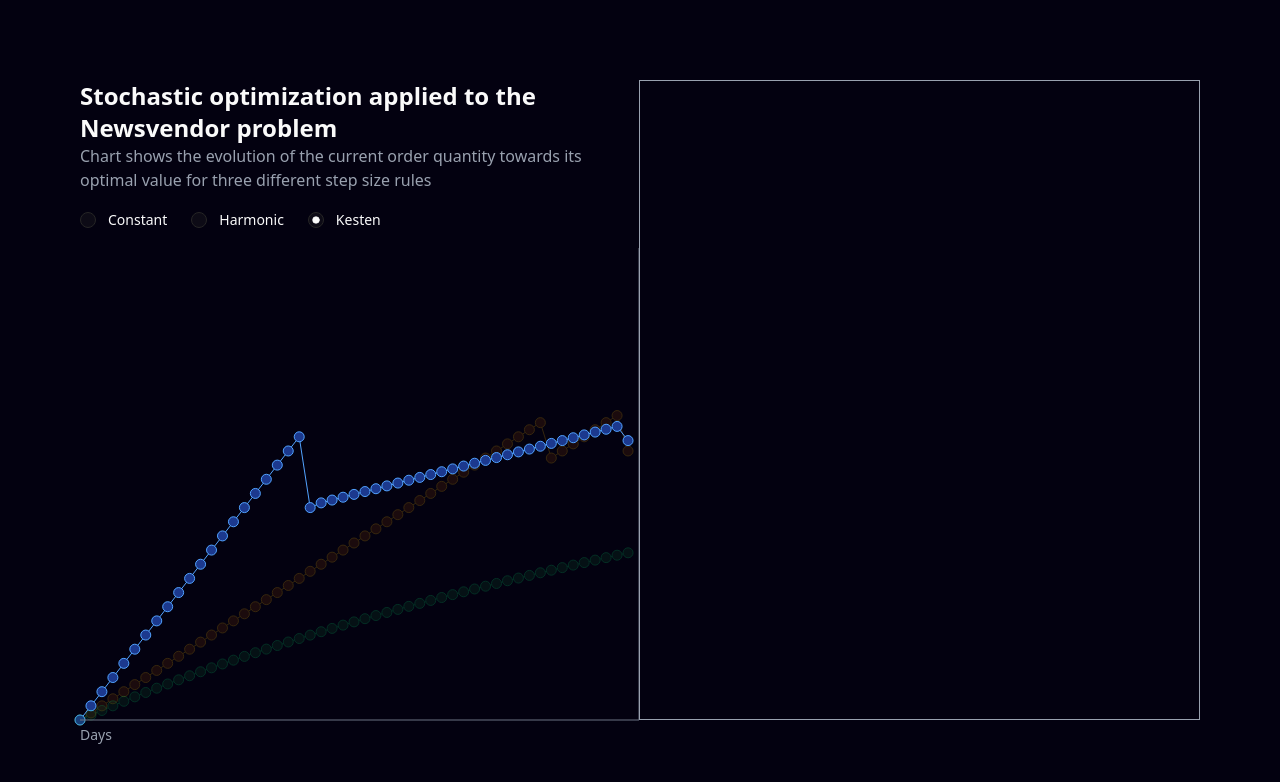
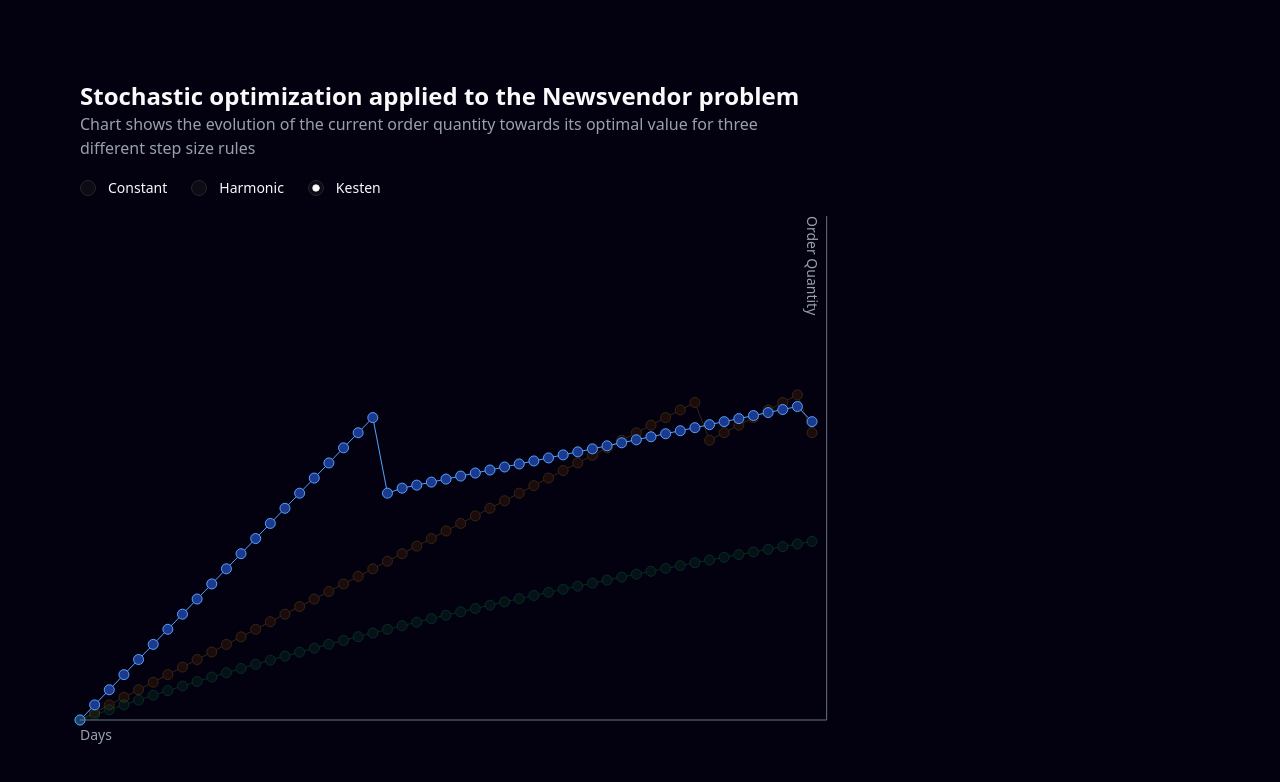
Before and after one commit to jmssnr/stochastic-optimization, a Next.js app: page / in a window 1280 px wide. Shown: the top 782 px of the page. Built offline with nearby package versions, Linux system fonts and the light colour scheme.

Commit message:
fix: adds axis label and dummy demand histogram

```diff
--- a/app/page.tsx
+++ b/app/page.tsx
@@ -15,7 +15,7 @@ export default function Home() {
   return (
     <main className="w-screen h-screen p-20">
       <div className="w-full h-full flex">
-        <div className="flex-1 min-w-0 min-h-0 w-full h-full">
+        <div className="flex-2 min-w-0 min-h-0 w-full h-full">
           <div className="min-w-0 min-h-0 w-full h-full flex flex-col gap-5">
             <div>
               <h1 className="text-2xl font-bold">
@@ -60,7 +60,7 @@ export default function Home() {
           </div>
         </div>
 
-        <div className="border flex-1 w-full h-full border-gray-400"></div>
+        <div className="flex-1 w-full h-full "></div>
       </div>
     </main>
   );
--- /dev/null
+++ b/components/demand-histogram.tsx
@@ -0,0 +1,18 @@
+import { scaleLinear } from "d3-scale";
+
+const DemandHistogram = (props: {
+  width: number;
+  height: number;
+  data: number[];
+}) => {
+  const { width, height, data } = props;
+
+  const xScale = scaleLinear()
+    .range([0, width])
+    .domain([0, data.length < 4 ? 4 : data.length]);
+
+  const yScale = scaleLinear().range([height, 0]).domain([0, 100]);
+  return <div>DemandHistogram</div>;
+};
+
+export default DemandHistogram;
--- a/components/order-quantity-chart.tsx
+++ b/components/order-quantity-chart.tsx
@@ -49,6 +49,15 @@ const OrderQuantityChart = (props: {
       <text className="text-sm fill-gray-400" x={0} y={height} dy={20}>
         Days
       </text>
+      <text
+        className="text-sm fill-gray-400"
+        x={width}
+        y={0}
+        dy={20}
+        transform={`rotate(90, ${width}, ${0})`}
+      >
+        Order Quantity
+      </text>
       <line
         x1={width}
         x2={width}
```
